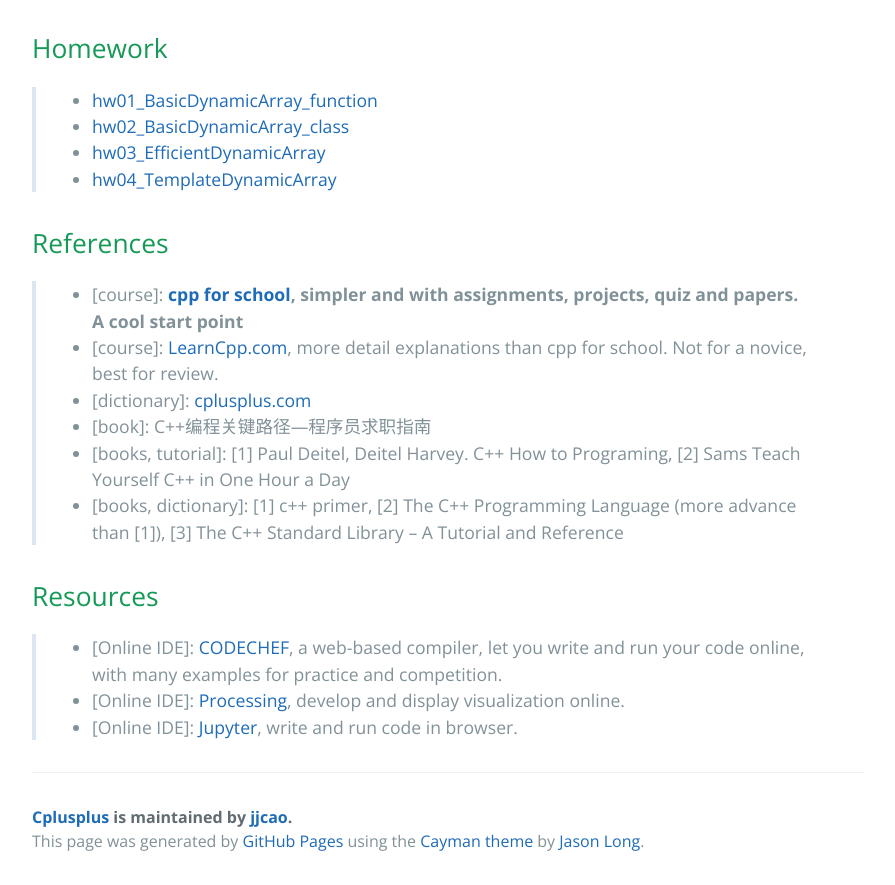
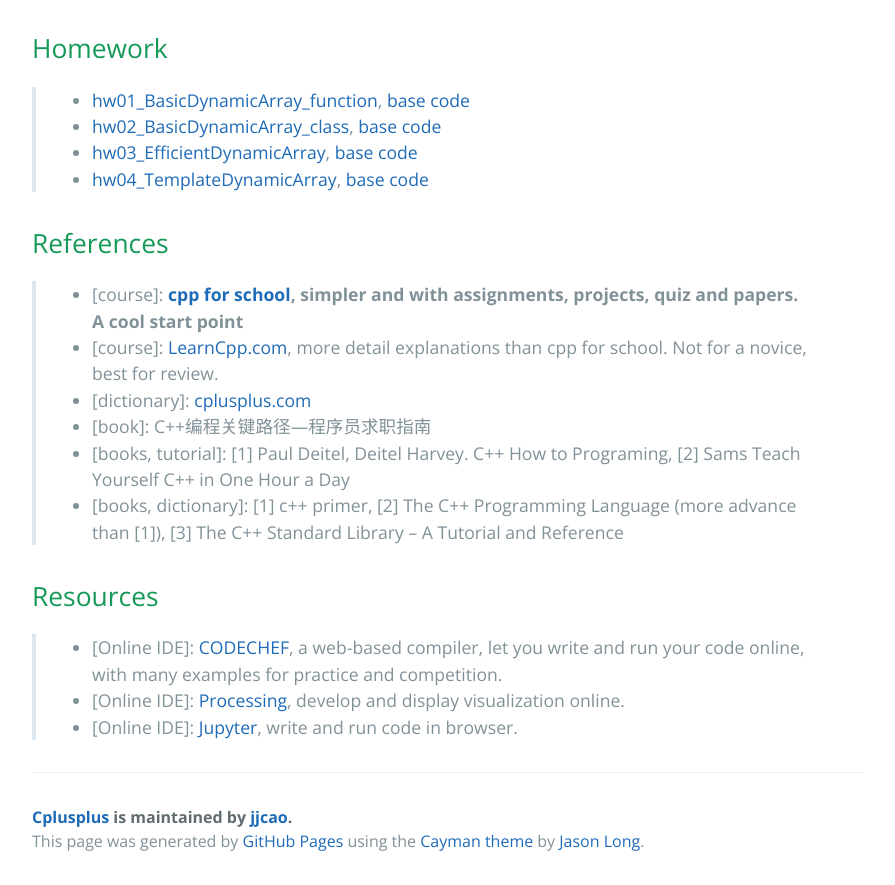
Before and after one commit to jjcao/cPlusPlus, a plain HTML site: page index.html in a window 1280 px wide. Shown: the part 2572-3457 px from the top of the page, without its empty margins (192-1087 px from the left). Drawn offline with nearby package versions, Linux system fonts and the light colour scheme.

Commit message:
no message

```diff
--- a/index.html
+++ b/index.html
@@ -239,10 +239,17 @@
 <h2>Homework</h2>
 <blockquote>
 <ul>
-<li><a href="https://github.com/jjcao/cPlusPlus/blob/gh-pages/_powerpoints/hw01_BasicDynamicArray_function.pdf?raw=true">hw01_BasicDynamicArray_function</a></li>
-<li><a href="https://github.com/jjcao/cPlusPlus/blob/gh-pages/_powerpoints/hw02_BasicDynamicArray_class.pdf?raw=true">hw02_BasicDynamicArray_class</a></li>
-<li><a href="https://github.com/jjcao/cPlusPlus/blob/gh-pages/_powerpoints/hw03_EfficientDynamicArray.pdf?raw=true">hw03_EfficientDynamicArray</a></li>
-<li><a href="https://github.com/jjcao/cPlusPlus/blob/gh-pages/_powerpoints/hw04_TemplateDynamicArray.pdf?raw=true">hw04_TemplateDynamicArray</a></li>
+<li><a href="https://github.com/jjcao/cPlusPlus/blob/gh-pages/_powerpoints/hw01_BasicDynamicArray_function.pdf?raw=true">hw01_BasicDynamicArray_function</a>,
+   <a href="https://github.com/jjcao/cPlusPlus/blob/gh-pages/_powerpoints/hw01_BasicDynamicArray_function.rar?raw=true">base code</a></li>
+
+<li><a href="https://github.com/jjcao/cPlusPlus/blob/gh-pages/_powerpoints/hw02_BasicDynamicArray_class.pdf?raw=true">hw02_BasicDynamicArray_class</a>,
+   <a href="https://github.com/jjcao/cPlusPlus/blob/gh-pages/_powerpoints/hw02_BasicDynamicArray_class.rar?raw=true">base code</a></li>
+
+<li><a href="https://github.com/jjcao/cPlusPlus/blob/gh-pages/_powerpoints/hw03_EfficientDynamicArray.pdf?raw=true">hw03_EfficientDynamicArray</a>,
+   <a href="https://github.com/jjcao/cPlusPlus/blob/gh-pages/_powerpoints/hw03_EfficientDynamicArray.rar?raw=true">base code</a></li>
+
+<li><a href="https://github.com/jjcao/cPlusPlus/blob/gh-pages/_powerpoints/hw04_TemplateDynamicArray.pdf?raw=true">hw04_TemplateDynamicArray</a>,
+   <a href="https://github.com/jjcao/cPlusPlus/blob/gh-pages/_powerpoints/hw04_TemplateDynamicArray.rar?raw=true">base code</a></li>
 </ul>
 </blockquote>
 
```
Also changed, not shown: 4 other files.
